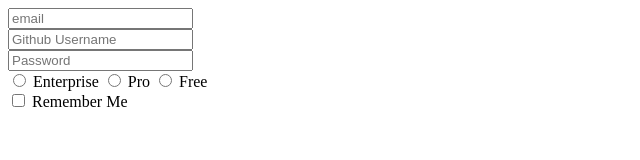
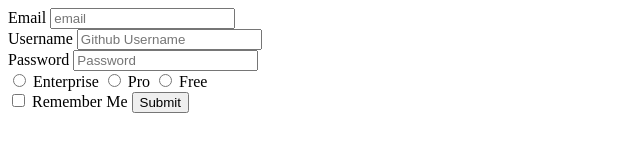
Before and after one commit to FreshRMO/HTML-Checkpoint, a plain HTML site: page index.html in a window 1280 px wide. Shown: the whole page, without its empty margins (0-640 px from the left). Drawn offline with Linux system fonts and the light colour scheme.

Commit message:
Should be good Benjamin

```diff
--- a/index.html
+++ b/index.html
@@ -6,9 +6,12 @@
   </head>
   <body>
     <form action='Test' method='post'>
-      <input type='text' placeholder='email'><br>
-      <input type='text' placeholder='Github Username'><br>
-      <input type='text' placeholder='Password'> <br>
+      <label for='email'>Email</label>
+      <input type='text' id='email' placeholder='email' required><br>
+      <label for='username'>Username</label>
+      <input type='text' id='username' placeholder='Github Username' required><br>
+      <label for='password'>Password</label>
+      <input type='text' id='password' placeholder='Password' required> <br>
 
       <input type="radio" name="type" id="enterprise" value="enterprise">
       <label for='enterprise'>Enterprise</label>
@@ -19,6 +22,7 @@
 
       <input type='checkbox' id='rememberMe' name='Save' value='Username'>
       <label for='rememberMe'>Remember Me</label>
+      <button type='submit'>Submit</button>
     </form>
   </body>
 </html>
```
